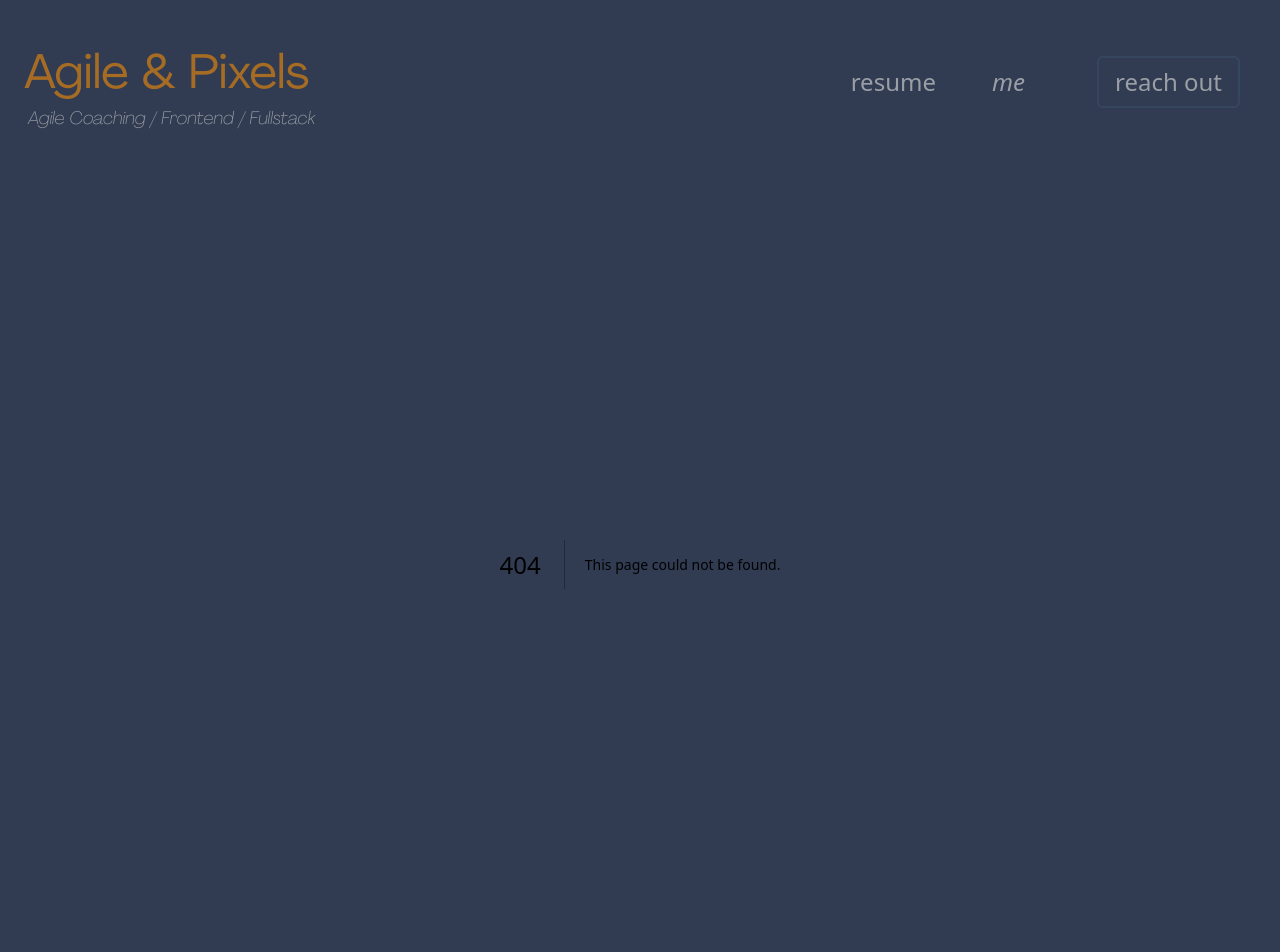
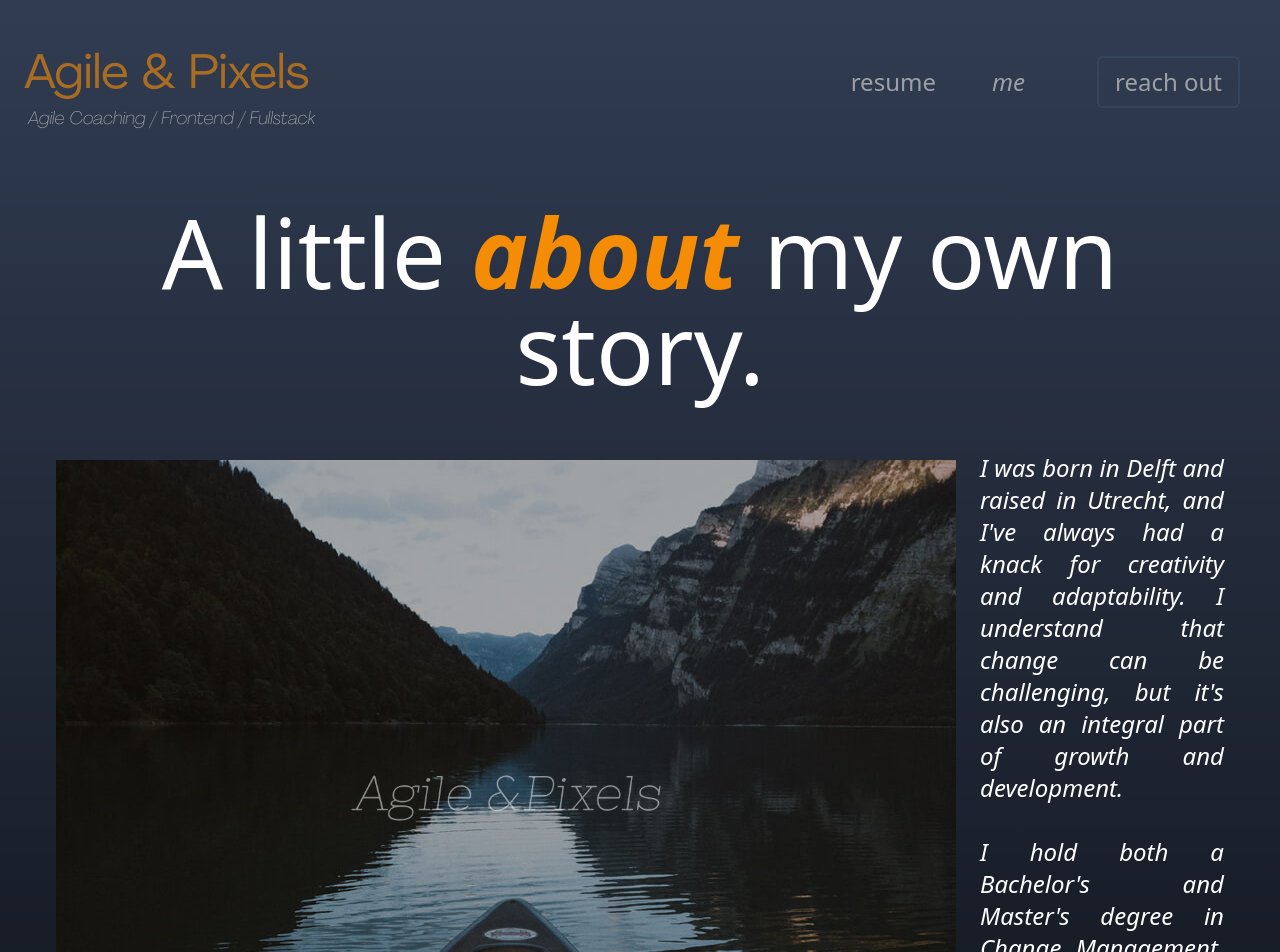
Before and after one commit to DnZ19/agile-and-pixels, a Next.js app: page /me in a window 1280 px wide. Before the commit this address had no page. Shown: the top 952 px of the page. Built offline with nearby package versions, Linux system fonts and the light colour scheme.

Commit message:
some changes

```diff
--- a/app/components/Nav.tsx
+++ b/app/components/Nav.tsx
@@ -80,15 +80,15 @@ export default function Nav() {
 					rel="noopener noreferrer"
 					className="cursor-pointer"
 					onClick={closeMenu}>
-					<li className="flex justify-between items-center px-4 lg:px-0">
+					<li className="flex justify-between items-center px-4 lg:px-0 hover:text-tertiarColor">
 						resume
 					</li>
 				</a>
 				<Link
-					href="/team"
+					href="/me"
 					className="cursor-pointer"
 					onClick={closeMenu}>
-					<li className="flex justify-between italic items-center px-4 lg:0">
+					<li className="flex justify-between italic items-center px-4 lg:0 hover:text-tertiarColor">
 						me
 					</li>
 				</Link>
--- a/app/components/Services.tsx
+++ b/app/components/Services.tsx
@@ -8,7 +8,7 @@ export default function Services({
 }: ProductType) {
 	return (
 		<div className="w-auto mt-8 sm:px-4 lg:w-full lg:px-0">
-			{/* <Image
+			<Image
 				src={image}
 				alt={name}
 				width={1400}
@@ -21,9 +21,7 @@ export default function Services({
 			</h1>
 			<p className="text-serviceColor text-justify lg:text-lg">
 				{description}
-			</p> */}
-
-			<h1>Under Construction</h1>
+			</p>
 		</div>
 	);
 }
--- /dev/null
+++ b/app/me/page.jsx
@@ -0,0 +1,67 @@
+"use client";
+
+import Link from "next/link";
+import Image from "next/image";
+
+export default function Team() {
+	return (
+		<main className="h-full flex flex-col items-center max-w-custom mt-20 px-6 sm:mt-10 sm:w-full lg:h-auto lg:mt-10">
+			<div className="h-auto mt-[-50px] px-8 flex flex-col items-center sm:mt-3 md:mb-20 lg:mt-0 lg:w-full">
+				<h1 className="text-center text-5xl md:text-8xl md:mb-4 font-light lg:text-8xl">
+					A little{" "}
+					<span className="italic font-bold text-secondairyColor">
+						about
+					</span>{" "}
+					my own story.
+				</h1>
+				<p className="max-w-8xl text-xl md:text-4xl font-extralight text-justify italic lg:text-2xl lg:mt-10">
+					<div className="bg-cover w-800 float-left mr-6 mt-2">
+						<Image
+							src="/boat.png"
+							alt="waterlogo"
+							width={500}
+							height={500}
+							className="w-full"
+						/>
+					</div>
+					I was born in Delft and raised in Utrecht, and
+					I've always had a knack for creativity and
+					adaptability. I understand that change can be
+					challenging, but it's also an integral part of
+					growth and development.
+					<br />
+					<br />
+					I hold both a Bachelor's and Master's degree in
+					Change Management, and my experience as a
+					consultant and coach has taught me that every
+					organization is unique. As such, they all require
+					a different approach when it comes to managing
+					change. In a nutshell, I'm a starter. I like to
+					get things going, particularly when it comes to
+					change. However, I can't make the changes for you
+					- my role is to guide and assist. If you need
+					someone to initiate change, feel free to reach out
+					to me.
+					<br />
+					<br />
+					Additionally, if you want a more hands on approach
+					and develop a team from an Agile or technical
+					perspective, I'd be more than happy to help as
+					well. I believe in working directly with teams,
+					rather than just giving advice from the sidelines.
+					If necessary, I can also contribute to frontend
+					development as a full stack developer. Interested
+					in discussing what we can achieve together? Just
+					hit the button and let's talk.
+				</p>
+				<div className="w-full mt-6 flex flex-row justify-center items-center">
+					<Link href="/contact" className="cursor-pointer">
+						<button className="flex justify-center text-center bg-tertiaryColor text-buttonText py-2 px-4 mt-6 w-28 text-xl font-semibold rounded-md hover:bg-secondaryColor hover:text-secondairyColor whitespace-nowrap focus:outline-none focus:ring-2 focus:ring-offset-2 focus:ring-mainColor lg:w-48 lg:mb-2">
+							let's talk
+						</button>
+					</Link>
+				</div>
+			</div>
+		</main>
+	);
+}
--- a/app/page.tsx
+++ b/app/page.tsx
@@ -69,12 +69,12 @@ export default function Home() {
 					showServices ? "opacity-100" : "opacity-0"
 				}`}>
 				<h1 className="w-full flex justify-center text-4xl lg:text-6xl text-mainColor font-light">
-					What I do
+					I can help you with...
 				</h1>
 
 				<div className="grid grid-cols-1 lg:grid-cols-4 gap-4 items-center justify-center h-auto lg:min-h-[300px] lg:items-start">
 					<Link
-						href="/agile_transition_service"
+						href="/agilecoach"
 						className="cursor-pointer">
 						<Services
 							image="/shutterstock_1391807393.jpg"
@@ -84,30 +84,28 @@ export default function Home() {
 						/>
 					</Link>
 					<Link
-						href="/web_app_development_service"
+						href="/scrummaster"
 						className="cursor-pointer">
 						<Services
 							image="/shutterstock_1918258610.jpg"
 							name="Scrum Master"
-							description="The Scrum Master role is often underestimated and underrated maybe even. I somethimes step into one or two teams and guide them towards top teams. I also am able to combine this with a more technical role if needed and the fit is there."
+							description="The Scrum Master role is often underestimated and underrated maybe even. Let me step into one or two teams and guide them towards high performing teams. I also am able to combine this with a more technical role if needed and the fit is there."
+						/>
+					</Link>
+					<Link href="/frontend" className="cursor-pointer">
+						<Services
+							image="/shutterstock_1801873138.jpg"
+							name="Frontend Developer"
+							description="Are you looking for a FrontEnd developer with a strong Agile background? I can help you."
 						/>
 					</Link>
 					<Link
-						href="/coaching_facilitating_service"
-						className="cursor-pointer">
-						<Services
-							image="/shutterstock_1801873138.jpg"
-							name=" Frontend Developer"
-							description="I am a frontend developer with full stack knowledge. I focus on React, Next and typescript / Javascript, but also know about Java, SpringBoot, PostgreSQL and Postman. I have a recent certificate to back that up."
-						/>
-					</Link>
-					<Link
-						href="/son_of_pollos"
+						href="/pinkpollos"
 						className="cursor-pointer">
 						<Services
 							image="/pink_pollos_logo.png"
-							name="Partner of Pink Pollos"
-							description="Pink Pollos is where you want to go if you need an Agile fontend teamplayer. "
+							name="Looking for Talent?"
+							description="If you are looking for Frontend and Agile Talent, Pink Pollos is the new go to place for you!"
 						/>
 					</Link>
 				</div>
--- a/app/team/page.jsx
+++ /dev/null
@@ -1,85 +0,0 @@
-"use client";
-
-import Link from "next/link";
-import Image from "next/image";
-
-export default function Team() {
-	return (
-		<main className="h-full flex flex-col items-center max-w-custom mt-20 px-6 sm:mt-10 sm:w-full lg:h-auto lg:mt-10">
-			<div className="h-auto mt-[-50px] px-8 flex flex-col items-center sm:mt-3 md:mb-20 lg:mt-0 lg:w-full">
-				<h1 className="text-center text-5xl md:text-8xl md:mb-4 font-light lg:text-8xl">
-					A little{" "}
-					<span className="italic font-bold text-secondairyColor">
-						about
-					</span>{" "}
-					my own story.
-				</h1>
-				<p className="max-w-8xl text-xl md:text-4xl font-extralight text-justify italic lg:text-2xl lg:mt-10">
-					<div className="bg-cover w-800 float-left mr-6 mt-2">
-						<Image
-							src="/boat.png"
-							alt="waterlogo"
-							width={500}
-							height={500}
-							className="w-full"
-						/>
-					</div>
-					Welcome to a world where change is not just a
-					necessity but a catalyst for growth. A world that
-					thrives on evolution, opening up new landscapes to
-					explore and fresh opportunities to seize every
-					day. In this dynamic landscape, I've found my
-					calling - merging my passion for change with my
-					profession, leveraging my MBA in Change Management
-					to make a tangible difference.
-					<br />
-					<br />
-					As a seasoned Agile coach and consultant, my
-					commitment is not merely to facilitate
-					transformation but to empower individuals, teams,
-					and organisations to become change-makers. Having
-					extensively studied and mastered the complexities
-					of organisational change during my MBA, I
-					understand that the process can often feel like
-					navigating a labyrinth. However, with the Agile
-					mindset and the right guidance, we can transform
-					these complexities into stepping stones towards
-					progress.
-					<br />
-					<br />
-					Change begins with understanding the 'Why'. Why is
-					Agile the right choice for you? Why should your
-					team or organisation evolve? The resonance of this
-					'Why' is the ignition point for your Agile journey
-					- a journey of iterative learning, self-discovery,
-					and consistent improvement. Once this 'Why'
-					resonates within you, we can then chart the path
-					ahead, identifying where you want to go and how to
-					best get there.
-					<br />
-					<br />
-					However, the journey of change, while rewarding,
-					is rarely a straightforward one. There may be
-					times when you'll need a guide, a coach to help
-					navigate the rough patches. That's where I come
-					in. As an Agile expert and a change management
-					professional, I am equipped to support you through
-					these challenges, helping you turn obstacles into
-					opportunities.
-					<br />
-					<br />
-					Together, let's harness the power of Agile and the
-					science of Change Management to revolutionise your
-					tomorrow... Today.
-				</p>
-				<div className="w-full mt-6 flex flex-row justify-center items-center">
-					<Link href="/contact" className="cursor-pointer">
-						<button className="flex justify-center text-center bg-tertiaryColor text-buttonText py-2 px-4 mt-6 w-28 text-xl font-semibold rounded-md hover:bg-secondaryColor hover:text-secondairyColor whitespace-nowrap focus:outline-none focus:ring-2 focus:ring-offset-2 focus:ring-mainColor lg:w-48 lg:mb-2">
-							let's chat
-						</button>
-					</Link>
-				</div>
-			</div>
-		</main>
-	);
-}
```
Also changed, not shown: app/agilecoach/page.tsx (renamed from app/agile_transition_service/page.tsx), app/frontend/page.tsx (renamed from app/web_app_development_service/page.tsx), app/pinkpollos/page.jsx (renamed from app/son_of_pollos/page.jsx), app/scrummaster/page.tsx (renamed from app/coaching_facilitating_service/page.tsx).
